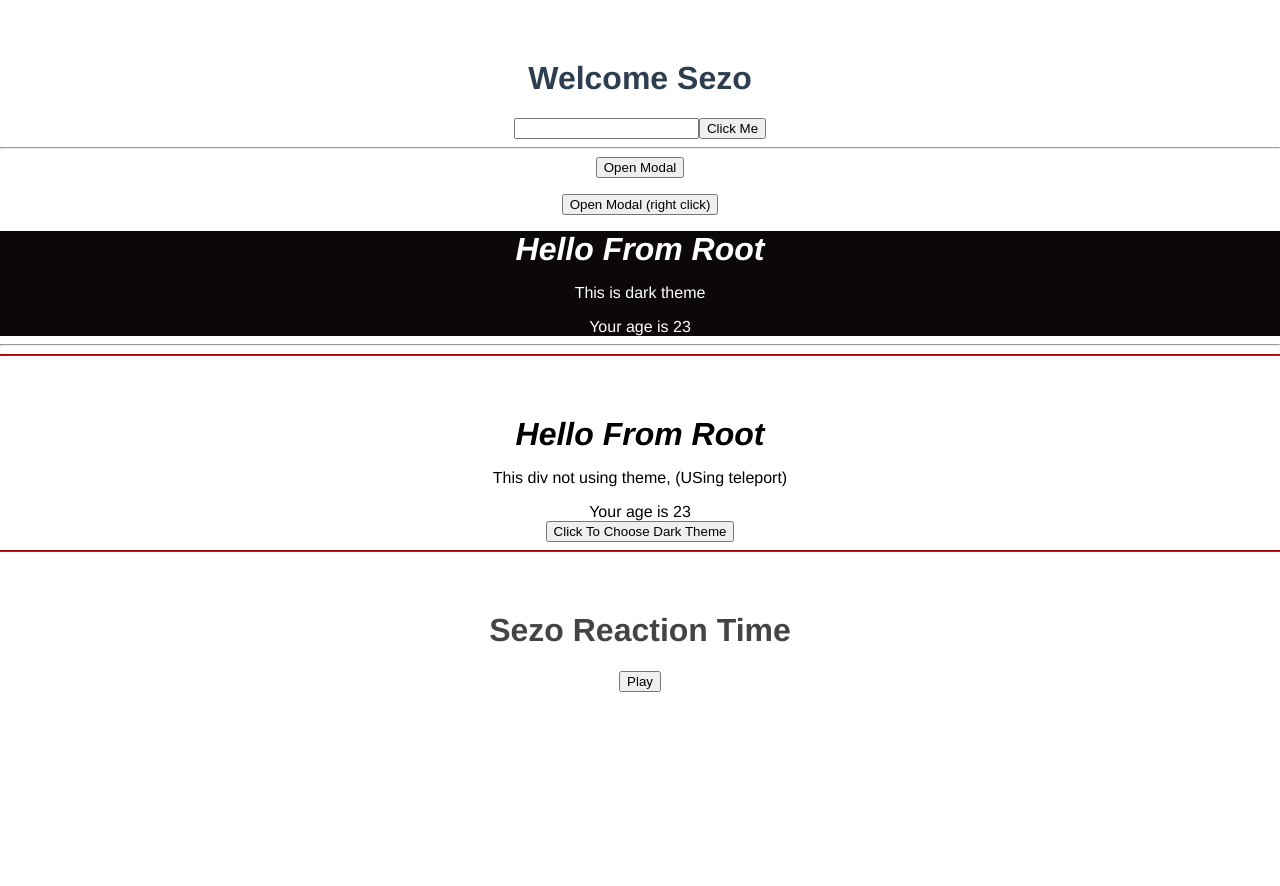
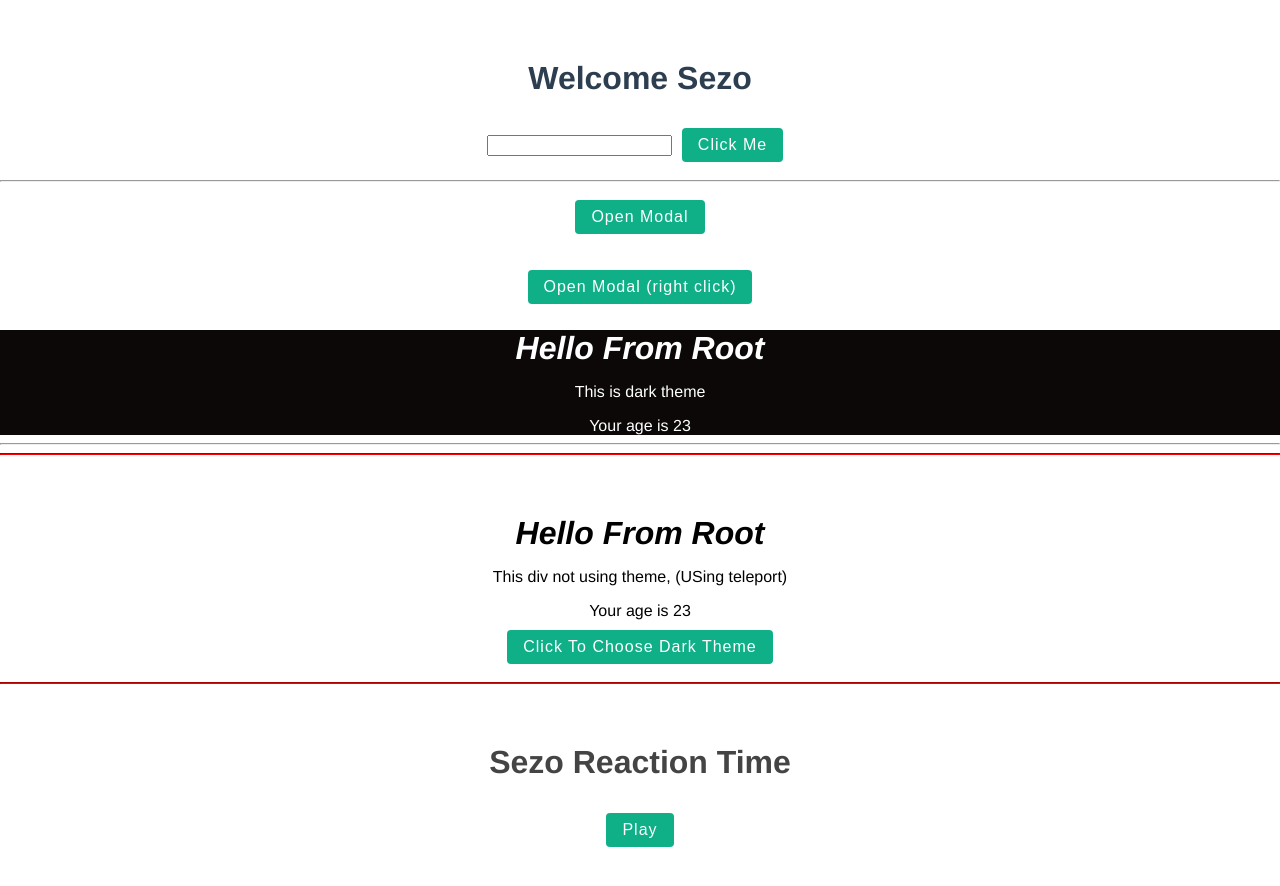
Before and after one commit to sezohessen/VueCLI, a Vue app: page / in a window 1280 px wide. Shown: the top 886 px of the page. Built offline with nearby package versions, Linux system fonts and the light colour scheme.

Commit message:
Finishing Game

```diff
--- a/src/Timer.vue
+++ b/src/Timer.vue
@@ -3,15 +3,16 @@
     <h1>Sezo Reaction Time</h1>
     <button @click="Start" :disabled="isPlaying">Play</button>
     <Block v-if="isPlaying" :delay="delay" @end="endGame"/>
-    <p v-if="showResults">Reaction Time:  {{ score }} ms</p>
+    <Results v-if="showResults" :score="score"/>
   </div>
 </template>
 
 <script>
 import Block from './components/Block.vue'
+import Results from './components/Results.vue'
 export default {
   name: 'Timer',
-  components:{Block},
+  components:{Block,Results},
   data() {
     return {
       isPlaying:false,
@@ -36,7 +37,7 @@
 </script>
 
 <style>
-  #reaction_time {
+#reaction_time {
   font-family: Avenir, Helvetica, Arial, sans-serif;
   -webkit-font-smoothing: antialiased;
   -moz-osx-font-smoothing: grayscale;
@@ -44,4 +45,19 @@
   color: #444;
   margin-top: 60px;
 }
+button{
+  background-color:#0faf87;
+  color: white;
+  border: none;
+  padding: 8px 16px;
+  border-radius: 4px;
+  font-size: 16px;
+  letter-spacing: 1px;
+  cursor: pointer;
+  margin: 10px;
+}
+button[disabled]{
+  opacity: 0.2;
+  cursor: not-allowed;
+}
 </style>
--- a/src/components/Results.vue
+++ b/src/components/Results.vue
@@ -0,0 +1,28 @@
+<template>
+  <p>Reaction Time - {{ score }} ms</p>
+  <p class="rank"> {{ rank }} </p>
+</template>
+
+<script>
+export default {
+    props:['score'],
+    data() {
+        return {
+            rank:null
+        }
+    },
+    mounted() {
+        if(this.score <250)this.rank = 'Anta NinJaaaaa'
+        else if(this.score < 400)this.rank = 'Gamed'
+        else this.rank = 'GG well played'
+    },
+}
+</script>
+
+<style>
+.rank{
+    color: #0faf87;
+    font-size: 1.4rem;
+    font-weight: bold;
+}
+</style>
```
